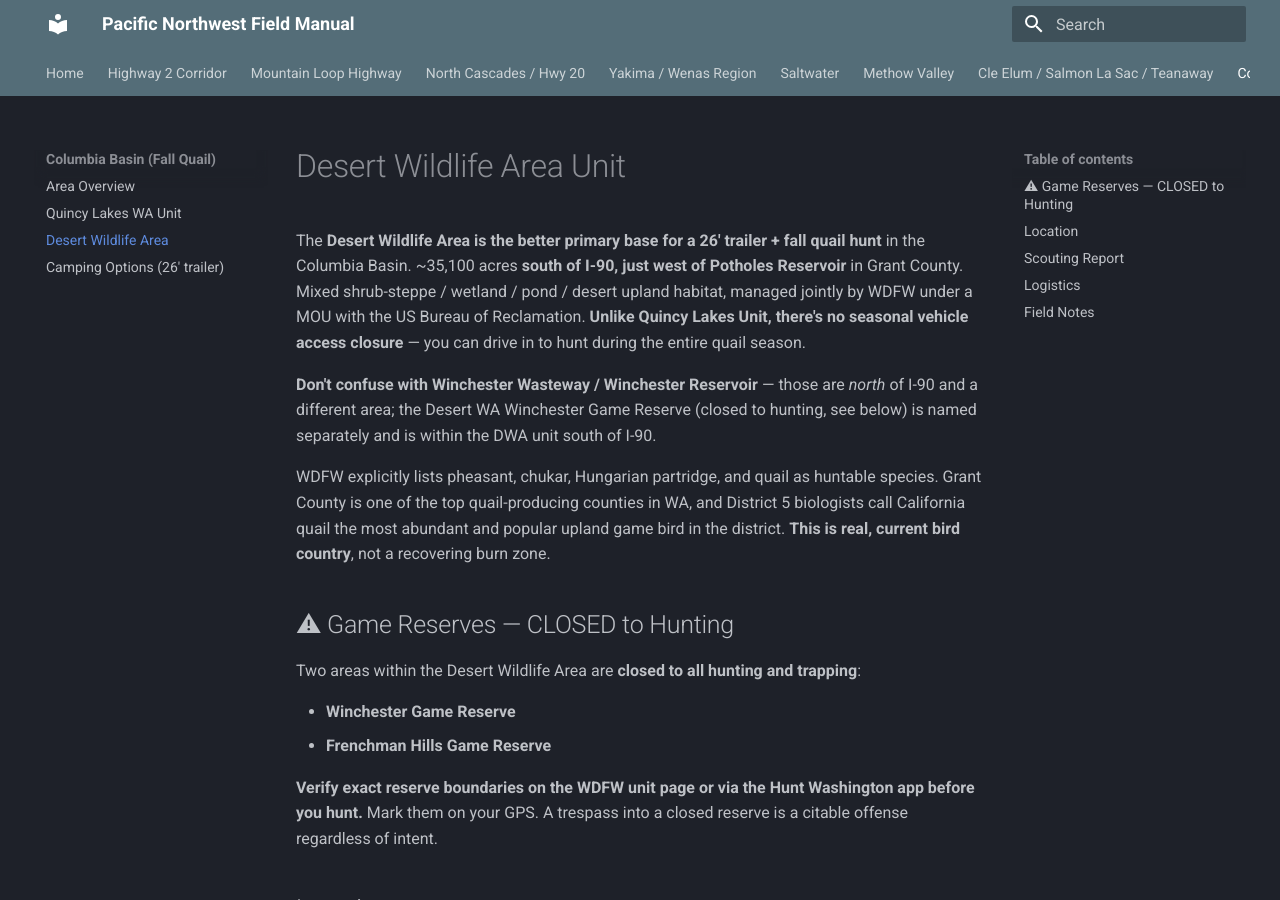
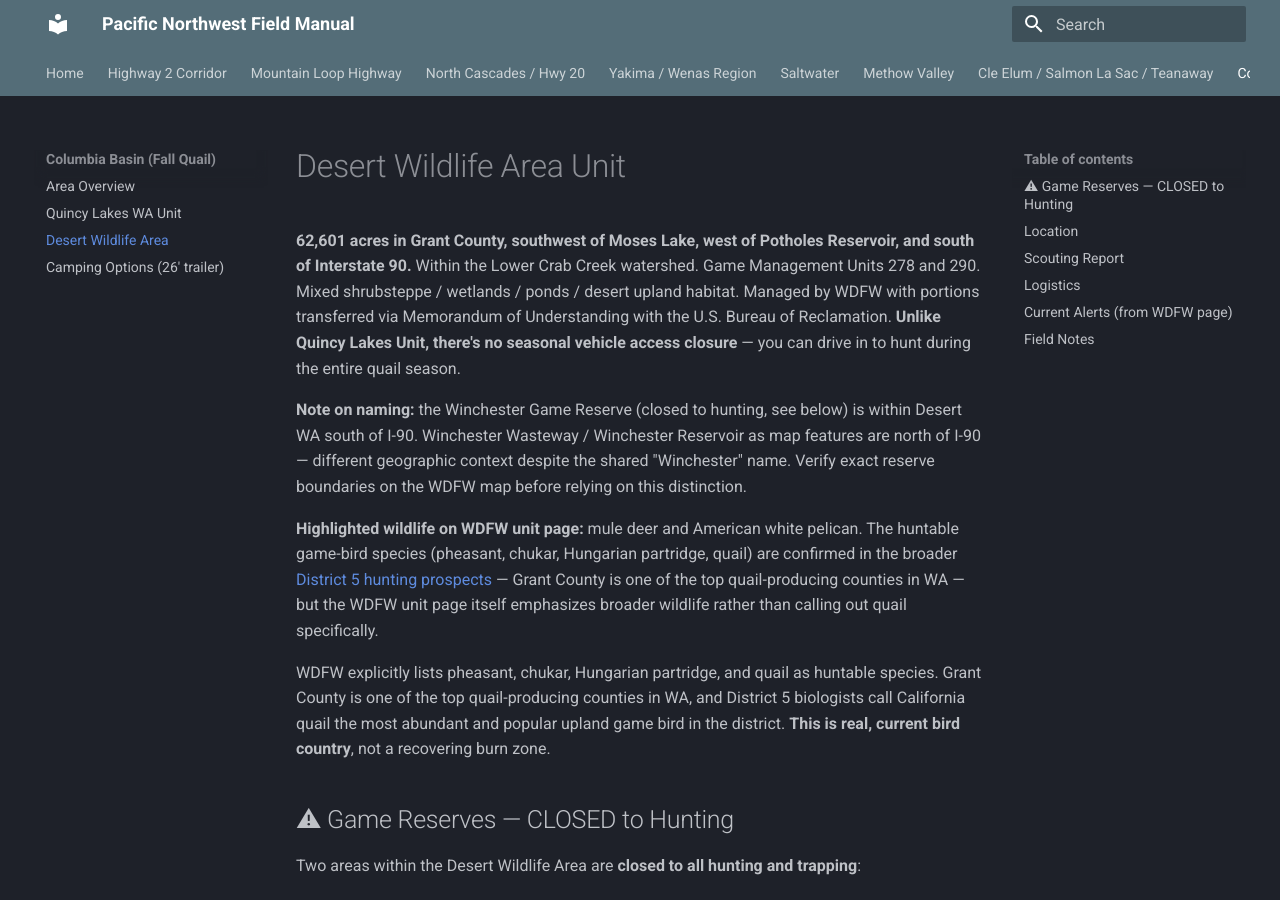
Before and after one commit to jdosher/outdoors-manual, an MkDocs documentation site: the page built from docs/8_columbia_basin/desert_wildlife_area.md, in a window 1280 px wide and 900 px high. Built offline with MkDocs 1.6.1 and Material for MkDocs 9.7.7, drawn with Linux system fonts in a browser that asks for light colours; some of the changed text lies outside the part shown.

Commit message:
Desert WA page: replace fuzzy facts with verbatim WDFW data (62,601 acres, GMUs 278/290, Lower Crab Creek watershed, named access roads, 14 water access sites, drone alert)

```diff
--- a/docs/8_columbia_basin/desert_wildlife_area.md
+++ b/docs/8_columbia_basin/desert_wildlife_area.md
@@ -8,9 +8,11 @@ darksky: Bortle 3 (open shrub-steppe, wide horizons)
 
 # Desert Wildlife Area Unit
 
-The **Desert Wildlife Area is the better primary base for a 26' trailer + fall quail hunt** in the Columbia Basin. ~35,100 acres **south of I-90, just west of Potholes Reservoir** in Grant County. Mixed shrub-steppe / wetland / pond / desert upland habitat, managed jointly by WDFW under a MOU with the US Bureau of Reclamation. **Unlike Quincy Lakes Unit, there's no seasonal vehicle access closure** — you can drive in to hunt during the entire quail season.
+**62,601 acres in Grant County, southwest of Moses Lake, west of Potholes Reservoir, and south of Interstate 90.** Within the Lower Crab Creek watershed. Game Management Units 278 and 290. Mixed shrubsteppe / wetlands / ponds / desert upland habitat. Managed by WDFW with portions transferred via Memorandum of Understanding with the U.S. Bureau of Reclamation. **Unlike Quincy Lakes Unit, there's no seasonal vehicle access closure** — you can drive in to hunt during the entire quail season.
 
-**Don't confuse with Winchester Wasteway / Winchester Reservoir** — those are *north* of I-90 and a different area; the Desert WA Winchester Game Reserve (closed to hunting, see below) is named separately and is within the DWA unit south of I-90.
+**Note on naming:** the Winchester Game Reserve (closed to hunting, see below) is within Desert WA south of I-90. Winchester Wasteway / Winchester Reservoir as map features are north of I-90 — different geographic context despite the shared "Winchester" name. Verify exact reserve boundaries on the WDFW map before relying on this distinction.
+
+**Highlighted wildlife on WDFW unit page:** mule deer and American white pelican. The huntable game-bird species (pheasant, chukar, Hungarian partridge, quail) are confirmed in the broader [District 5 hunting prospects](https://wdfw.wa.gov/hunting/locations/prospects) — Grant County is one of the top quail-producing counties in WA — but the WDFW unit page itself emphasizes broader wildlife rather than calling out quail specifically.
 
 WDFW explicitly lists pheasant, chukar, Hungarian partridge, and quail as huntable species. Grant County is one of the top quail-producing counties in WA, and District 5 biologists call California quail the most abundant and popular upland game bird in the district. **This is real, current bird country**, not a recovering burn zone.
 
@@ -40,10 +42,9 @@ Two areas within the Desert Wildlife Area are **closed to all hunting and trappi
     - **CRP / cheatgrass / ag fringe** — pheasant + quail mix
     - **Sage flats and rocky breaks** — chukar / Hun partridge
     - **Wetlands and seep lakes** — waterfowl (separate license/stamps required for ducks/geese)
-* **Approach:**
-    - Multiple access points from roads off Hwy 17 (Moses Lake) and the surrounding grid
-    - Vehicle access permitted year-round (verify any temporary closures for fire / habitat work via WDFW)
-* **Combo opportunity:** seep lake fishing (panfish, bass) overlaps with hunting trips here.
+* **Access roads (per WDFW):** Road M SW, Frenchman Hills Road, Dodson Road, Adams Road, Fidesco-Harris Access, Road I SW
+* **Vehicle access:** Permitted year-round; verify any temporary fire/habitat closures via WDFW before going
+* **Combo opportunity:** Multiple WDFW water access sites for fishing within the unit — 239 Drain, Beda Lake, Blythe, Crab Creek, Dodson & Winchester, Fedesco-Harris, Frenchman Hills Lake, Frenchman Hills Wasteway, Glen Williams, Lind Coulee, Medicare Beach, Outlet, Road C & Frenchman, Sampson's Pit, Warden Outfall
 
 ## Logistics
 
@@ -55,5 +56,9 @@ Two areas within the Desert Wildlife Area are **closed to all hunting and trappi
 | **Best season** | Oct 4 (quail opener) through early December |
 | **Closures** | Winchester and Frenchman Hills Game Reserves are CLOSED to hunting — verify boundaries |
 
+## Current Alerts (from WDFW page)
+
+* **Drone flights over Columbia Basin Wildlife Area units planned intermittently through 2027.**
+
 ## Field Notes
 * _Track productive access points, which habitat layers held which birds, reserve boundary observations, and any temporary WDFW closures encountered._
```
